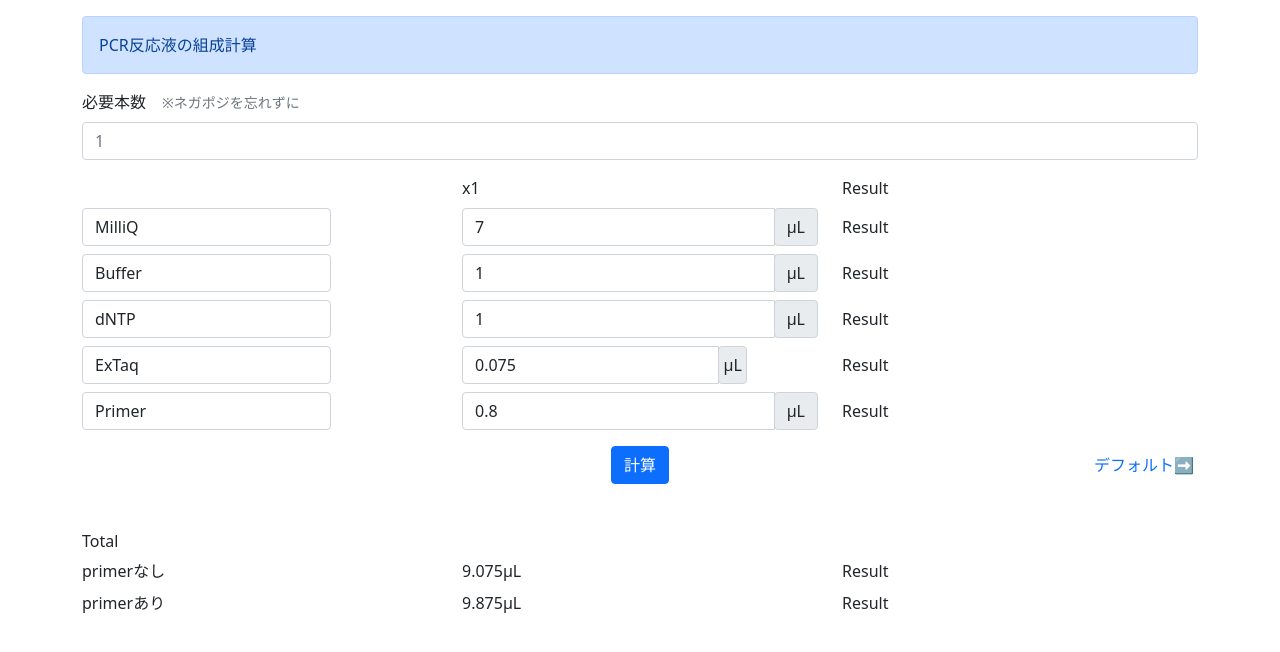
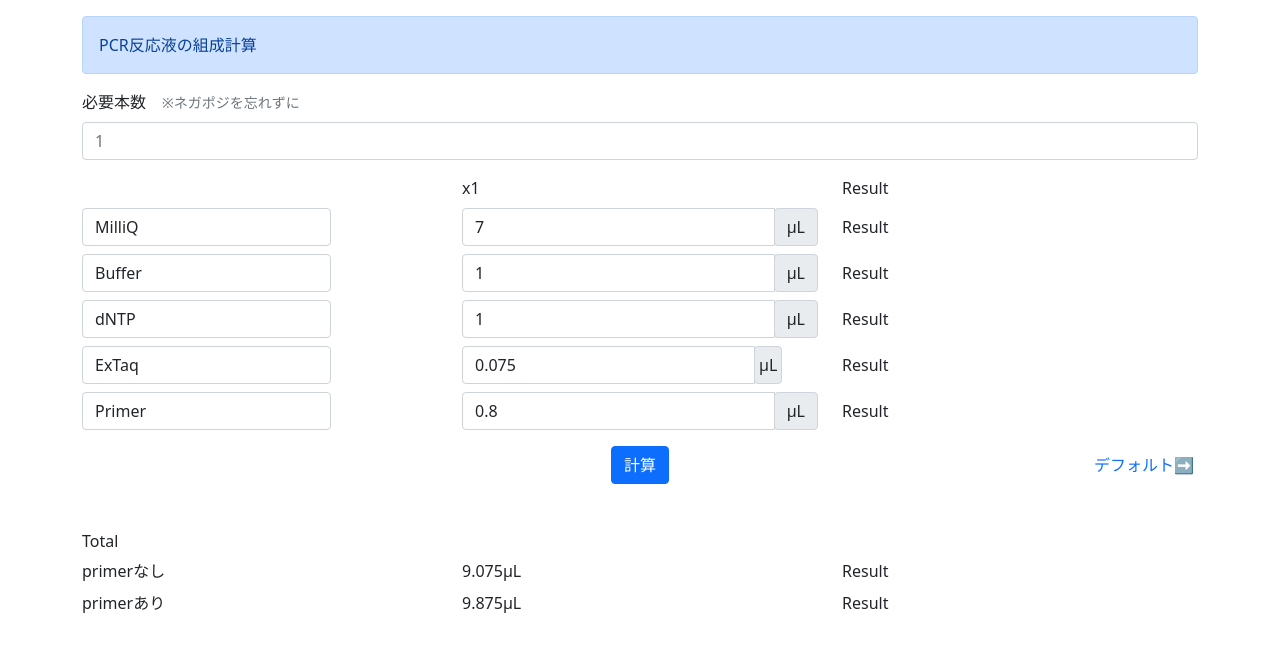
Before and after one commit to shima47/test, a plain HTML site: page custom.html in a window 1280 px wide. Drawn offline with nearby package versions, Linux system fonts and the light colour scheme.

Commit message:
Update custom.html

```diff
--- a/custom.html
+++ b/custom.html
@@ -101,7 +101,7 @@
 				<input type="text" value="ExTaq" class="form-control" id="form" style="width:70%">
 			</div>
 			<div class="col" id="caluculate">
-				<div class="input-group" style="width:80%">
+				<div class="input-group" style="width:90%">
 					<input type="number" value="0.075" class="form-control" id="form">
 					<div class="input-group-append">
 						<span class="px-1 input-group-text">μL</span>
```
